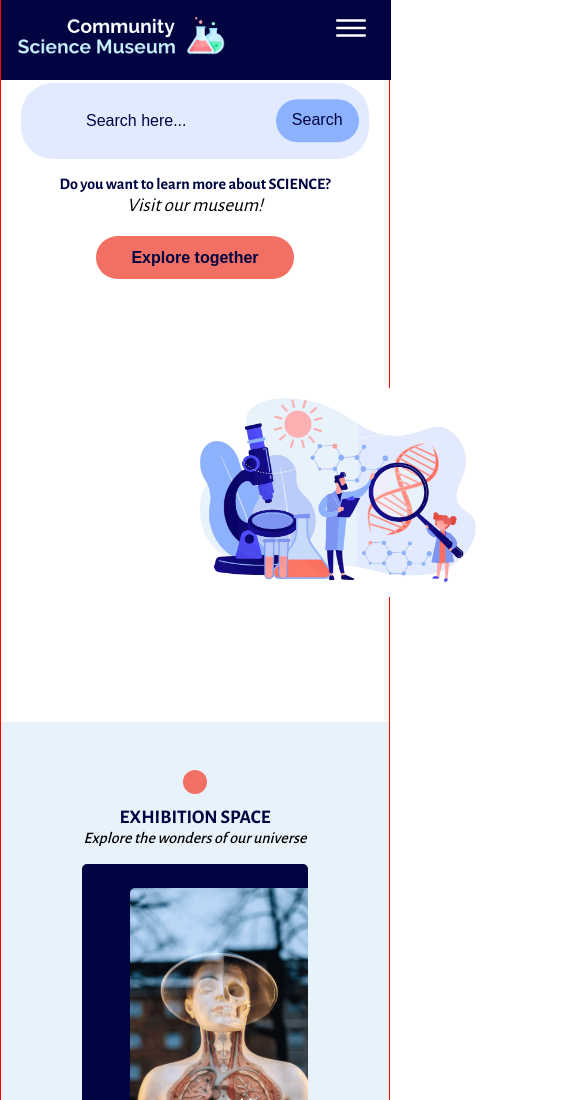
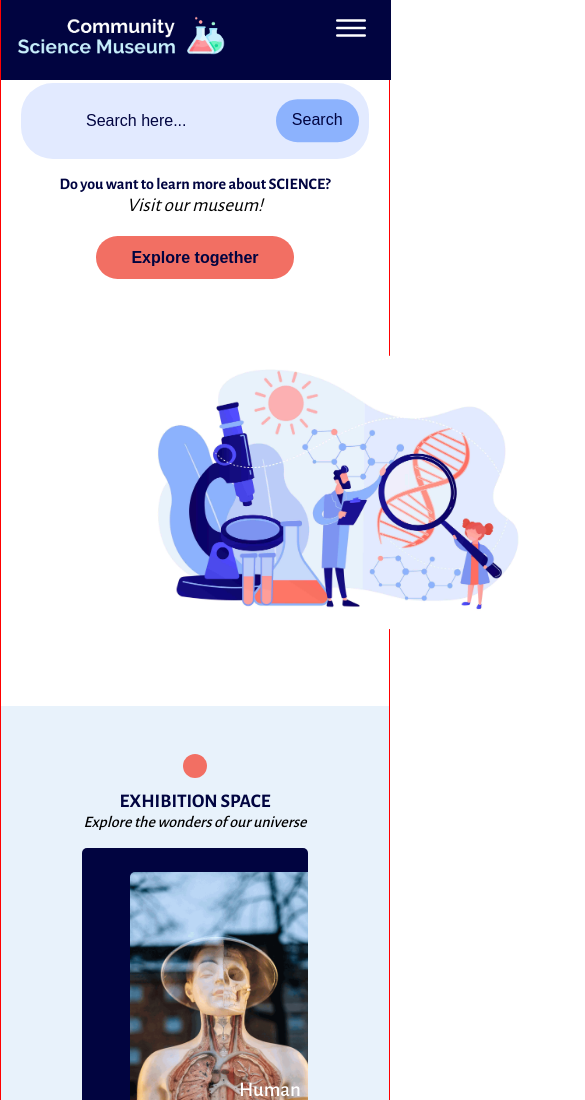
Before and after one commit to WeronikaMartinsen/Semester-Project-1, a plain HTML site: page index.html in a window 390 px wide. Shown: the top 1100 px of the page, 585 px wide, since content can reach past the window. Drawn offline with nearby package versions, Linux system fonts and the light colour scheme; some icons are missing.

Commit message:
working on homepage

```diff
--- a/css/home.css
+++ b/css/home.css
@@ -1,10 +1,9 @@
 .hero-wrapper {
-  padding: 1em;
+  padding: 0 1em 0 1em;
   height: max-content;
   display: flex;
   flex-direction: row;
   justify-content: center;
-  gap: 1em;
   align-items: center;
 }
 .hero-image {
@@ -12,8 +11,8 @@
   justify-content: center;
   align-items: center;
   width: 40em;
+  object-fit: cover;
 }
-
 .hero-overlay-text {
   display: flex;
   flex-direction: column;
--- a/css/mediaquery.css
+++ b/css/mediaquery.css
@@ -8,6 +8,9 @@
   .btn-cta {
     padding: 0.8em 2.2em;
     font-size: 1em;
+  }
+  .hero-wrapper {
+    display: block !important;
   }
 }
 @media (max-width: 755px) {
@@ -35,15 +38,6 @@
   }
   h3 {
     text-align: center;
-  }
-  .hero-wrapper {
-    display: block !important;
-  }
-  .hero-overlay-text {
-    order: 1;
-  }
-  .hero-image {
-    scale: 0.9;
   }
 }
 @media (max-width: 640px) {
@@ -76,7 +70,11 @@
     left: 0;
   }
   .hero-image {
-    scale: 0.7;
+    scale: 0.8;
+  }
+  h1 {
+    margin-top: 1em;
+    font-size: 1.2em;
   }
 }
 @media (max-width: 500px) {
```
